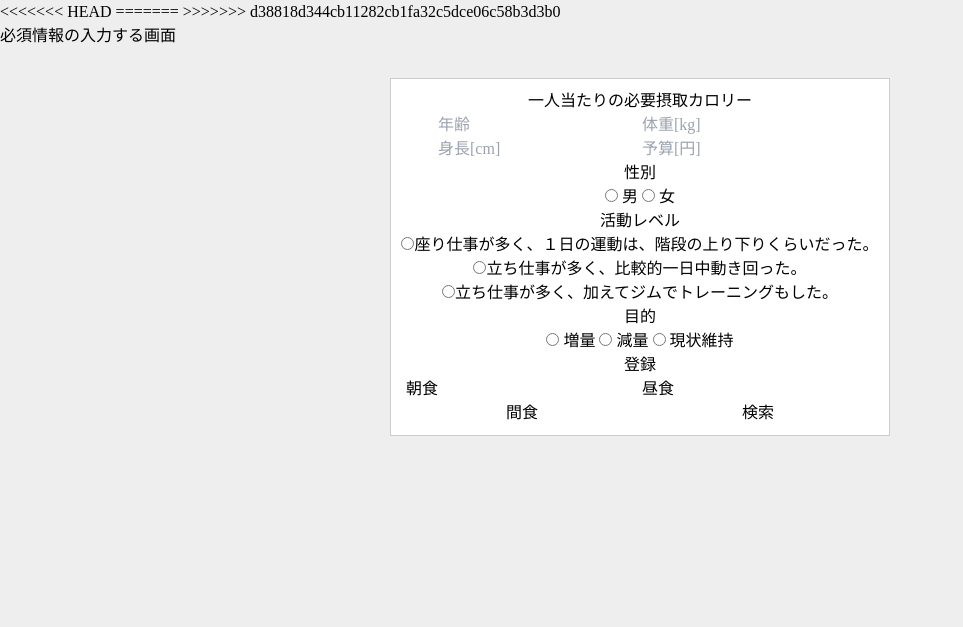
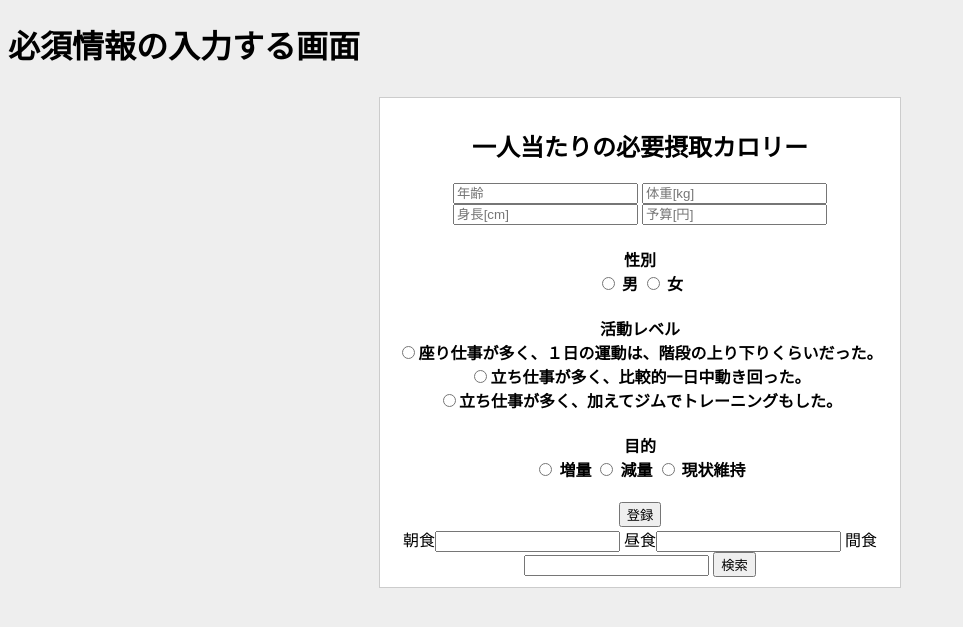
Before and after one commit to kento13410/frozen-recommendation, a Flask app: page / in a window 1280 px wide. Shown: the top 627 px of the page, without its empty margins (0-963 px from the left). Run offline with Flask 2, Linux system fonts and the light colour scheme; style sheets or scripts are compiled from the project's sources; some libraries are stand-ins or nearby versions.

Commit message:
Wed, Sep 7, 2022, 10:00 AM +00:00

```diff
--- a/templates/input.html
+++ b/templates/input.html
@@ -5,11 +5,8 @@
     <meta charset="UTF-8">
     <meta http-equiv="X-UA-Compatible" content="IE=edge">
     <meta name="viewport" content="width=device-width, initial-scale=1.0">
-<<<<<<< HEAD
-    <link href="/dist/output.css" rel="stylesheet">
-=======
+
     <link rel="stylesheet" href="ando.css">
->>>>>>> d38818d344cb11282cb1fa32c5dce06c58b3d3b0
     <title>input 画面</title>
 </head>
 <body>
```
